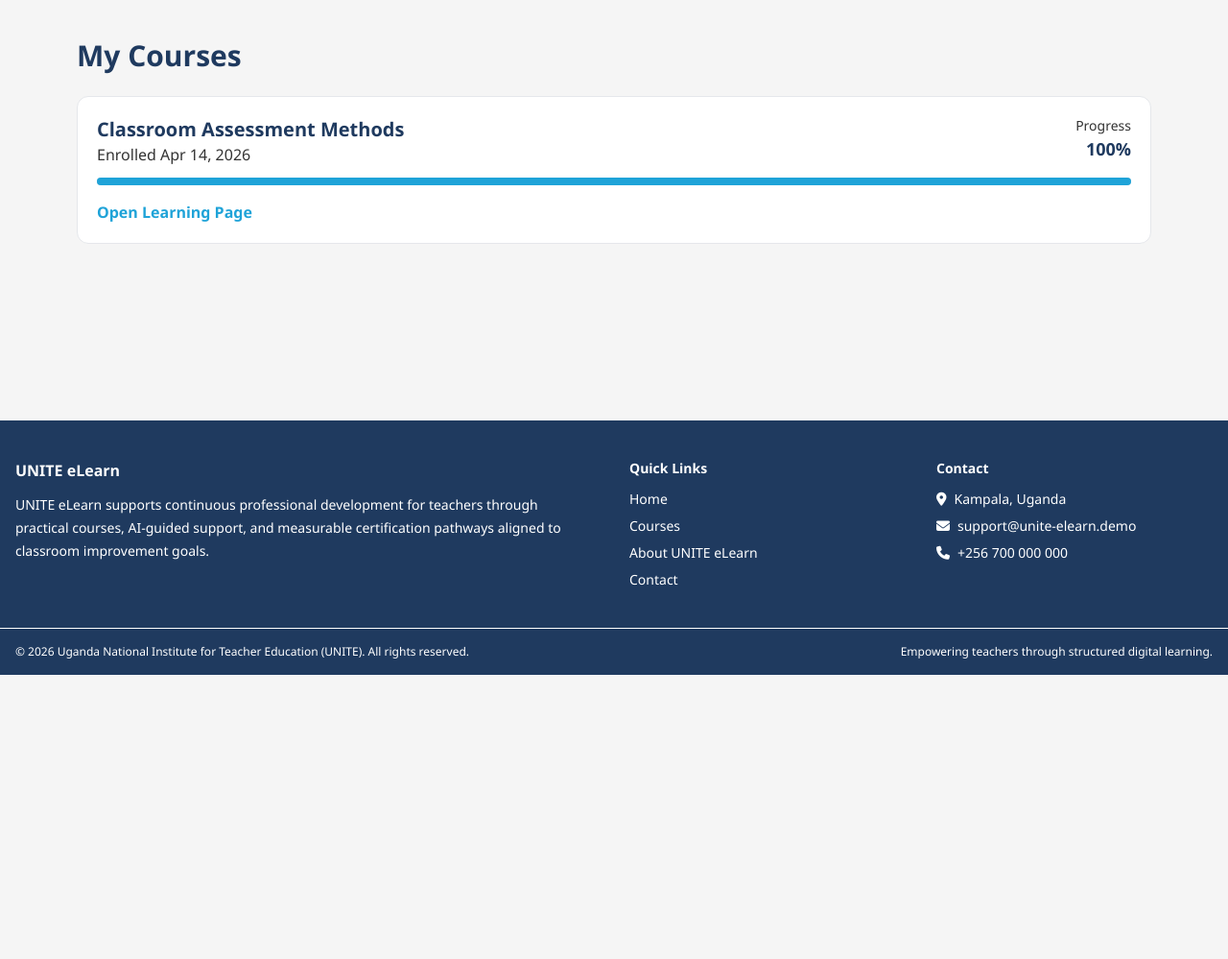
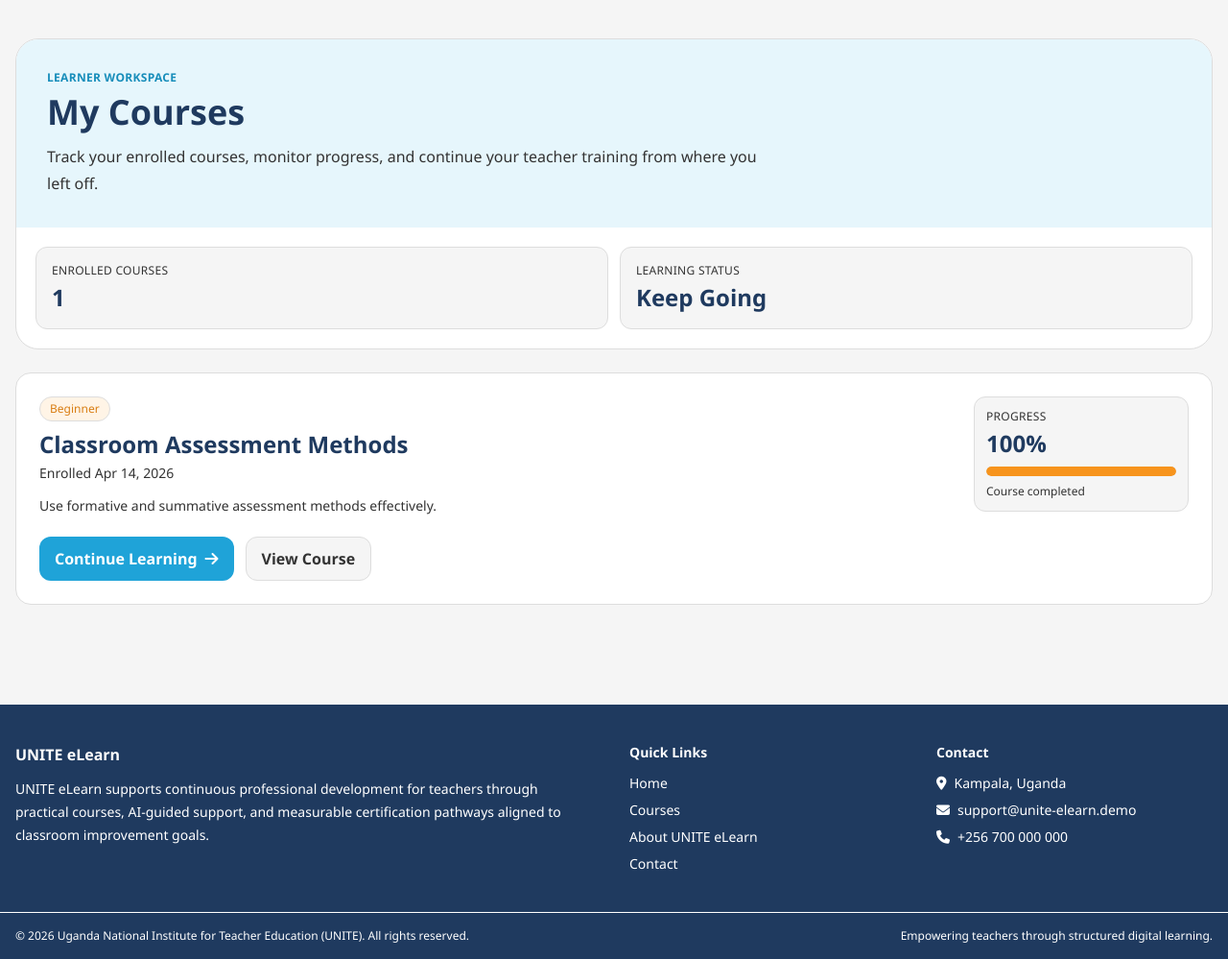
Before and after one commit to allankalema/unite_protoype, a Django app: page /my-courses/ in a window 1280 px wide. Shown: the part 97-1096 px from the top of the page at 96% size. Before the commit the page ends 800 px from the top, so only its background shows below. Run offline with Django 5.2, Linux system fonts and the light colour scheme; a user stored in the database is signed in; data comes from the database, SQL or seed files in the repository; both versions use the stored data as it was after the commit; some libraries are stand-ins or nearby versions.

Commit message:
updated the page

```diff
--- a/courses/templates/courses/my_courses.html
+++ b/courses/templates/courses/my_courses.html
@@ -1,27 +1,72 @@
 {% extends 'base.html' %}
 {% block title %}My Courses | UNITE eLearn{% endblock %}
 {% block content %}
-<div class="max-w-6xl mx-auto px-4 py-10">
-    <h1 class="text-3xl font-bold mb-6">My Courses</h1>
+<section class="max-w-7xl mx-auto px-4 py-8 lg:py-10 space-y-6">
+    <header class="bg-white border border-unite-gray-300 rounded-3xl overflow-hidden">
+        <div class="bg-unite-blue-100 p-6 lg:p-8">
+            <p class="text-xs uppercase tracking-wide text-unite-blue-600 font-semibold">Learner Workspace</p>
+            <h1 class="mt-2 text-3xl lg:text-4xl font-bold text-unite-navy-500">My Courses</h1>
+            <p class="mt-3 text-unite-text-main leading-7 max-w-3xl">Track your enrolled courses, monitor progress, and continue your teacher training from where you left off.</p>
+        </div>
+        <div class="grid sm:grid-cols-2 gap-3 p-4 lg:p-5">
+            <div class="rounded-xl border border-unite-gray-300 bg-unite-gray-100 p-4">
+                <p class="text-xs uppercase tracking-wide text-unite-text-main">Enrolled Courses</p>
+                <p class="mt-1 text-2xl font-bold text-unite-navy-500">{{ enrollment_rows|length }}</p>
+            </div>
+            <div class="rounded-xl border border-unite-gray-300 bg-unite-gray-100 p-4">
+                <p class="text-xs uppercase tracking-wide text-unite-text-main">Learning Status</p>
+                <p class="mt-1 text-2xl font-bold text-unite-navy-500">Keep Going</p>
+            </div>
+        </div>
+    </header>
+
     <div class="space-y-4">
         {% for row in enrollment_rows %}
-            <div class="bg-white border rounded-xl p-5">
-                <div class="flex flex-wrap justify-between gap-4">
-                    <div>
-                        <h2 class="text-xl font-semibold">{{ row.enrollment.course.title }}</h2>
-                        <p class="text-unite-text-main">Enrolled {{ row.enrollment.enrolled_at|date:"M d, Y" }}</p>
+            <article class="bg-white border border-unite-gray-300 rounded-2xl p-5 lg:p-6">
+                <div class="flex flex-wrap items-start justify-between gap-4">
+                    <div class="max-w-3xl">
+                        <div class="flex flex-wrap items-center gap-2 text-xs mb-2">
+                            {% if row.enrollment.course.category %}
+                                <span class="px-2.5 py-1 rounded-full bg-unite-gray-100 border border-unite-gray-300 text-unite-text-main">{{ row.enrollment.course.category }}</span>
+                            {% endif %}
+                            {% if row.enrollment.course.level %}
+                                <span class="px-2.5 py-1 rounded-full bg-unite-orange-100 border border-unite-gray-300 text-unite-orange-600">{{ row.enrollment.course.get_level_display }}</span>
+                            {% endif %}
+                        </div>
+                        <h2 class="text-xl lg:text-2xl font-semibold text-unite-navy-500">{{ row.enrollment.course.title }}</h2>
+                        <p class="mt-1 text-sm text-unite-text-main">Enrolled {{ row.enrollment.enrolled_at|date:"M d, Y" }}</p>
+                        <p class="mt-3 text-sm text-unite-text-main leading-6">{{ row.enrollment.course.short_description|default:row.enrollment.course.description|truncatechars:190 }}</p>
                     </div>
-                    <div class="text-right">
-                        <p class="text-sm text-unite-text-main">Progress</p>
-                        <p class="font-bold text-lg">{{ row.progress }}%</p>
+
+                    <div class="w-full sm:w-56 rounded-xl border border-unite-gray-300 bg-unite-gray-100 p-3">
+                        <p class="text-xs uppercase tracking-wide text-unite-text-main">Progress</p>
+                        <p class="mt-1 text-2xl font-bold text-unite-navy-500">{{ row.progress }}%</p>
+                        <div class="mt-2 h-2.5 bg-unite-gray-300 rounded-full overflow-hidden">
+                            <div class="h-2.5 rounded-full bg-unite-orange-500" style="width: {{ row.progress }}%"></div>
+                        </div>
+                        <p class="mt-2 text-xs text-unite-text-main">{% if row.progress >= 100 %}Course completed{% else %}In progress{% endif %}</p>
                     </div>
                 </div>
-                <div class="mt-3 bg-unite-gray-300 rounded-full h-2"><div class="bg-unite-blue-500 h-2 rounded-full" style="width:{{ row.progress }}%"></div></div>
-                <a href="{% url 'courses:learn' row.enrollment.course.slug %}" class="inline-block mt-4 text-unite-blue-500 font-semibold">Open Learning Page</a>
+
+                <div class="mt-5 flex flex-wrap gap-3">
+                    <a href="{% url 'courses:learn' row.enrollment.course.slug %}" class="inline-flex items-center gap-2 px-4 py-2.5 rounded-xl bg-unite-blue-500 hover:bg-unite-blue-600 text-white font-semibold">
+                        Continue Learning <i class="fa-solid fa-arrow-right"></i>
+                    </a>
+                    <a href="{% url 'courses:detail' row.enrollment.course.slug %}" class="inline-flex items-center gap-2 px-4 py-2.5 rounded-xl bg-unite-gray-100 border border-unite-gray-300 text-unite-text-main font-semibold hover:bg-white">
+                        View Course
+                    </a>
+                </div>
+            </article>
+        {% empty %}
+            <div class="bg-white border border-dashed border-unite-gray-300 rounded-2xl p-10 text-center">
+                <i class="fa-regular fa-folder-open text-3xl text-unite-blue-500"></i>
+                <h2 class="mt-3 text-xl font-semibold text-unite-navy-500">No Enrollments Yet</h2>
+                <p class="mt-2 text-unite-text-main">You have not enrolled in any course yet. Start your learning path from the course catalog.</p>
+                <a class="inline-flex items-center gap-2 mt-4 px-4 py-2.5 rounded-xl bg-unite-orange-500 hover:bg-unite-orange-600 text-white font-semibold" href="{% url 'courses:list' %}">
+                    Browse Courses <i class="fa-solid fa-arrow-right"></i>
+                </a>
             </div>
-        {% empty %}
-            <div class="bg-white border rounded-xl p-6">You have not enrolled in any course yet. <a class="text-unite-blue-500" href="{% url 'courses:list' %}">Browse courses</a>.</div>
         {% endfor %}
     </div>
-</div>
+</section>
 {% endblock %}
```
Also changed, not shown: db.sqlite3.
